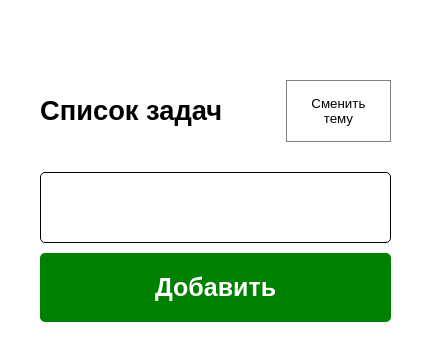
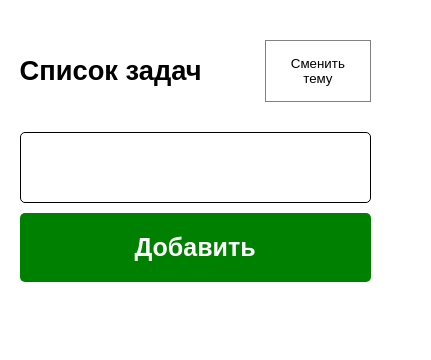
Before and after one commit to danZxC/todoList-avb, a Vue app: page / in a window 390 px wide. Shown: the top 360 px of the page, 431 px wide, since content can reach past the window. Built offline with nearby package versions, Linux system fonts and the light colour scheme.

Commit message:
small adaptiv fix

```diff
--- a/src/App.vue
+++ b/src/App.vue
@@ -179,10 +179,13 @@ onMounted(() => {
   @media (max-width:1024px) {
     .wrapper {
       width: 90%;
-      padding:40px ;
+      padding:40px;
     }
   }
   @media (max-width:500px) {
+    .wrapper {
+      padding: 0;
+    }
     .add-task-container {
       flex-direction: column;
       height: 150px;
```
